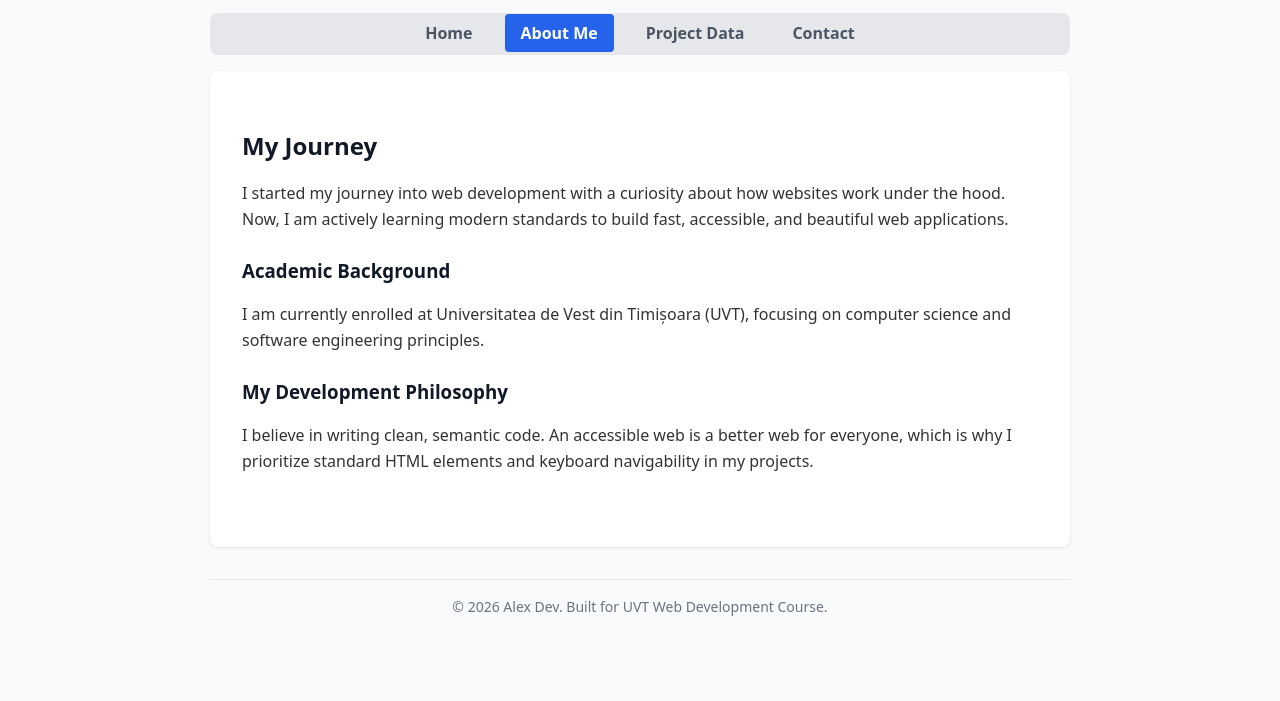
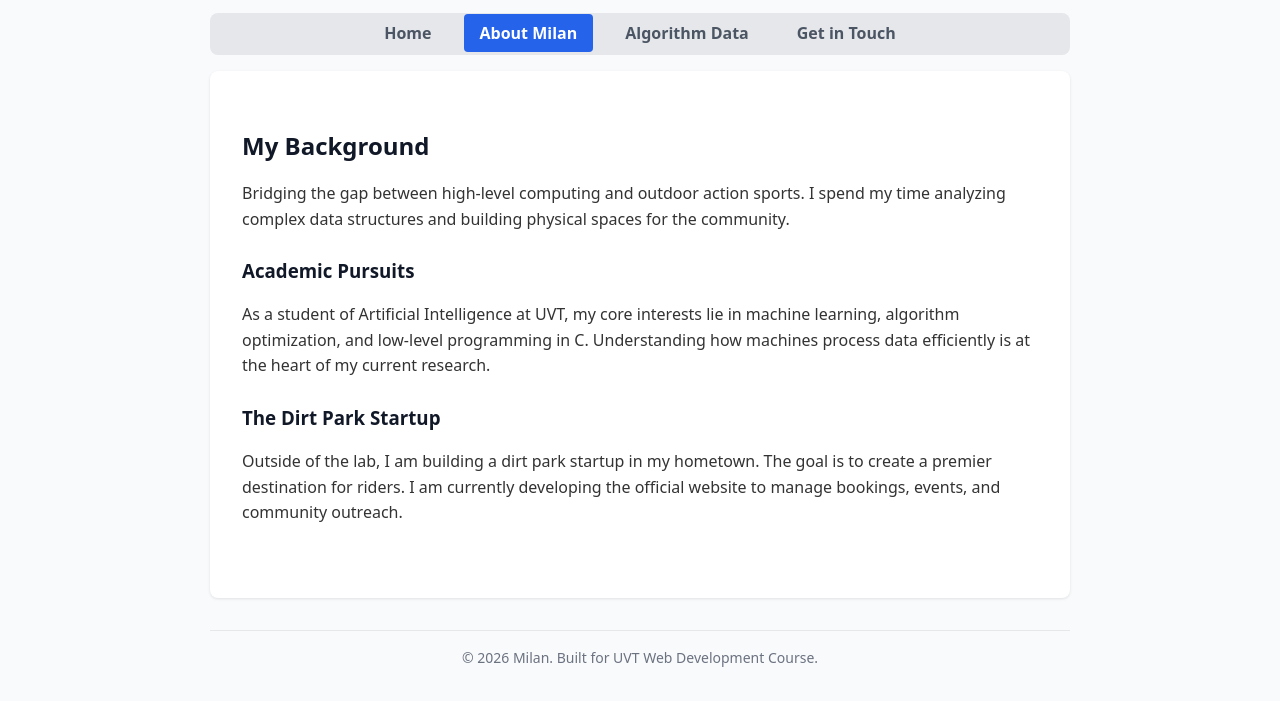
Before and after one commit to bugmil2006-bit/Web-Design-hw1, a plain HTML site: page about.html in a window 1280 px wide. Shown: the part 134-835 px from the top of the page. Before the commit the page ends 800 px from the top, so only its background shows below. Drawn offline with Linux system fonts and the light colour scheme.

Commit message:
Add files via upload

```diff
--- a/about.html
+++ b/about.html
@@ -3,40 +3,40 @@
 <head>
     <meta charset="UTF-8">
     <meta name="viewport" content="width=device-width, initial-scale=1.0">
-    <title>About Me - Alex Dev</title>
+    <title>About Milan</title>
     <link rel="stylesheet" href="styles.css">
 </head>
 <body>
     <a href="#main-content" class="skip-link">Skip to main content</a>
 
     <header>
-        <h1>About the Developer</h1>
+        <h1>About Milan</h1>
     </header>
 
     <nav>
         <ul>
             <li><a href="index.html">Home</a></li>
-            <li><a href="about.html" aria-current="page">About Me</a></li>
-            <li><a href="data.html">Project Data</a></li>
-            <li><a href="contact.html">Contact</a></li>
+            <li><a href="about.html" aria-current="page">About Milan</a></li>
+            <li><a href="data.html">Algorithm Data</a></li>
+            <li><a href="contact.html">Get in Touch</a></li>
         </ul>
     </nav>
 
     <main id="main-content">
         <section>
-            <h2>My Journey</h2>
-            <p>I started my journey into web development with a curiosity about how websites work under the hood. Now, I am actively learning modern standards to build fast, accessible, and beautiful web applications.</p>
+            <h2>My Background</h2>
+            <p>Bridging the gap between high-level computing and outdoor action sports. I spend my time analyzing complex data structures and building physical spaces for the community.</p>
 
-            <h3>Academic Background</h3>
-            <p>I am currently enrolled at Universitatea de Vest din Timișoara (UVT), focusing on computer science and software engineering principles.</p>
+            <h3>Academic Pursuits</h3>
+            <p>As a student of Artificial Intelligence at UVT, my core interests lie in machine learning, algorithm optimization, and low-level programming in C. Understanding how machines process data efficiently is at the heart of my current research.</p>
 
-            <h3>My Development Philosophy</h3>
-            <p>I believe in writing clean, semantic code. An accessible web is a better web for everyone, which is why I prioritize standard HTML elements and keyboard navigability in my projects.</p>
+            <h3>The Dirt Park Startup</h3>
+            <p>Outside of the lab, I am building a dirt park startup in my hometown. The goal is to create a premier destination for riders. I am currently developing the official website to manage bookings, events, and community outreach.</p>
         </section>
     </main>
 
     <footer>
-        <p>&copy; 2026 Alex Dev. Built for UVT Web Development Course.</p>
+        <p>&copy; 2026 Milan. Built for UVT Web Development Course.</p>
     </footer>
 </body>
 </html>
```
Also changed, not shown: 1 other file.
